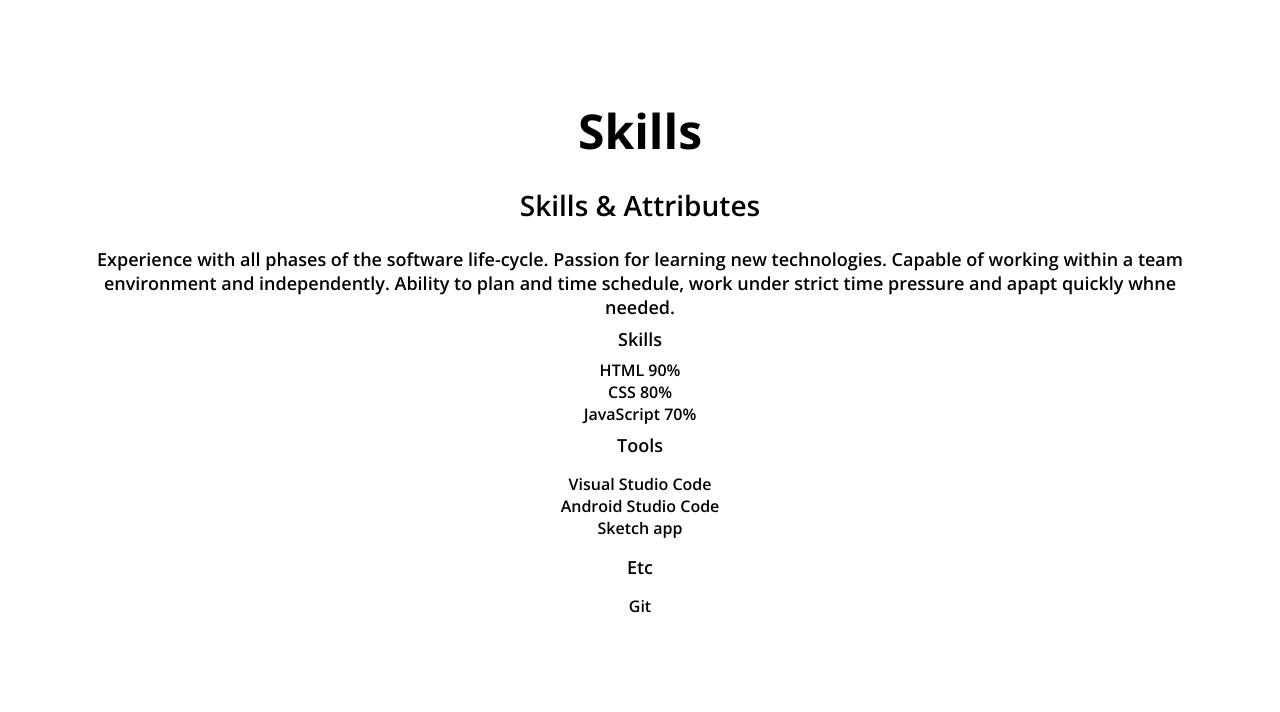
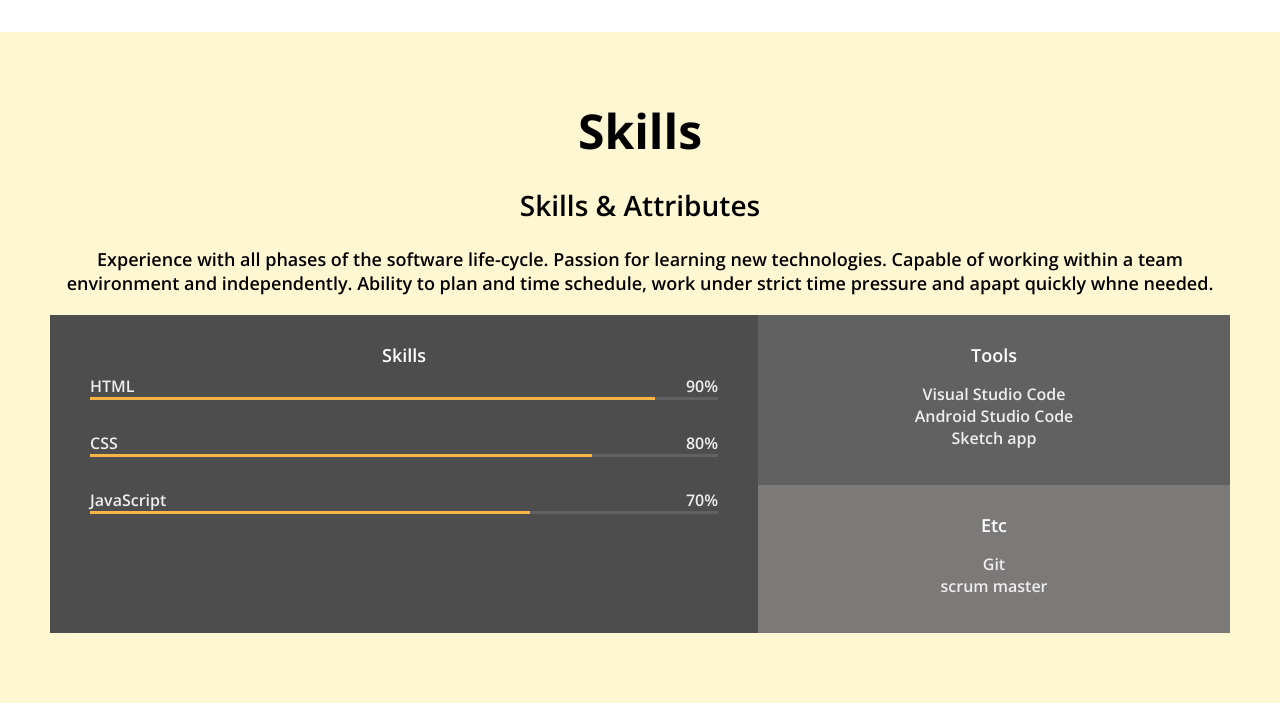
Before and after one commit to HaileyKang1028/portfolio, a plain HTML site: page index.html in a window 1280 px wide. Shown: the part 1628-2340 px from the top of the page. Drawn offline with nearby package versions, Linux system fonts and the light colour scheme.

Commit message:
CSS: Skills

```diff
--- a/index.html
+++ b/index.html
@@ -57,7 +57,7 @@
     </section>
 
     <!-- About -->
-    <section id="about" class="section">
+    <section id="about" class="section section__container">
       <h1>About me</h1>
       <p>Lorem ipsum dolor sit amet consectetur adipisicing elit.
         Qui neque inventore possimus autem praesentium sed eveniet animi rem atque,
@@ -135,7 +135,8 @@
     </section>
 
     <!-- Skills -->
-    <section id="skiis" class="section">
+    <section id="skills" class="section">
+      <div class="section__container">
         <h1>Skills</h1>
         <h2>Skills & Attributes</h2>
         <p>
@@ -149,32 +150,32 @@
           <div class="skillset__left">
             <h3 class="skillset__title">Skills</h3>
             <div class="skill">
-            <div class="skill_description">
+              <div class="skill__description">
                 <span>HTML</span>
                 <span>90%</span>
               </div>
               <div class="skill__bar">
-              <div class="skill__value"></div>
+                <div class="skill__value" style="width: 90%;"></div>
               </div>
             </div>
 
             <div class="skill">
-            <div class="skill_description">
+              <div class="skill__description">
                 <span>CSS</span>
                 <span>80%</span>
               </div>
               <div class="skill__bar">
-              <div class="skill__value"></div>
+                <div class="skill__value" style="width: 80%;"></div>
               </div>
             </div>
 
             <div class="skill">
-            <div class="skill_description">
+              <div class="skill__description">
                 <span>JavaScript</span>
                 <span>70%</span>
               </div>
               <div class="skill__bar">
-              <div class="skill__value"></div>
+                <div class="skill__value" style="width: 70%;"></div>
               </div>
             </div>
 
@@ -187,13 +188,14 @@
                 <li><span>Android Studio Code</span></li>
                 <li><span>Sketch app</span></li>
               </ul>
-
             </div>
             <div class="etc">
               <h3 class="skillset__title">Etc</h3>
               <ul class="etc__list">
                 <li><span>Git</span></li>
+                <li><span>scrum master</span></li>
               </ul>
+            </div>
           </div>
         </div>
       </div>
--- a/style.css
+++ b/style.css
@@ -161,6 +161,10 @@ p {
 .section {
   padding: 50px;
   text-align: center;
+  margin: auto;
+}
+
+.section__container {
   max-width: 1200px;
   margin: auto;
 }
@@ -232,3 +236,58 @@ p {
 .school__country {
   font-size: var(--font-micro);
 }
+
+/* Skill */
+
+#skills {
+  background-color: var(--color-yellow);
+}
+
+.skillset {
+  display: flex;
+  background-color: var(--color-light-grey);
+  color: var(--color-light-white);
+  margin: 20px 0;
+}
+
+.skillset__title {
+  color: var(--color-white);
+}
+.skillset__left {
+  flex-basis: 60%;
+  background-color: var(--color-dark-grey);
+  padding: 20px 40px;
+}
+
+.skill {
+  margin-bottom: 32px;
+}
+
+.skill__description {
+  display: flex;
+  justify-content: space-between;
+}
+
+.skill__bar {
+  width: 100%;
+  height: 3px;
+  background-color: var(--color-grey);
+}
+
+.skill__value {
+  height: 3px;
+  background-color: var(--color-orange);
+}
+
+.skillset__right {
+  flex-basis: 40%;
+}
+
+.tools {
+  background-color: var(--color-grey);
+}
+
+.tools,
+.etc {
+  padding: 20px;
+}
```
Lines whose indentation alone changed are shown as unchanged.
